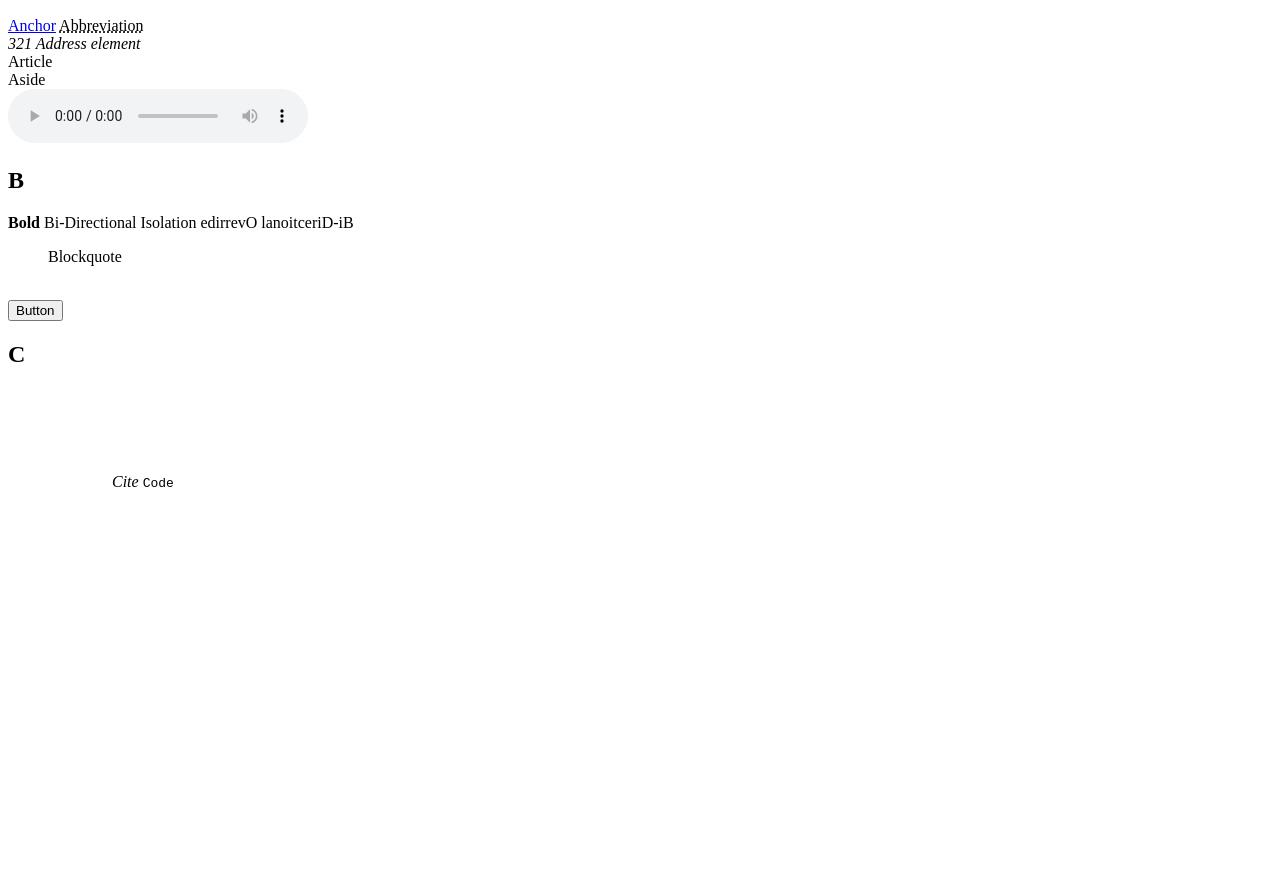
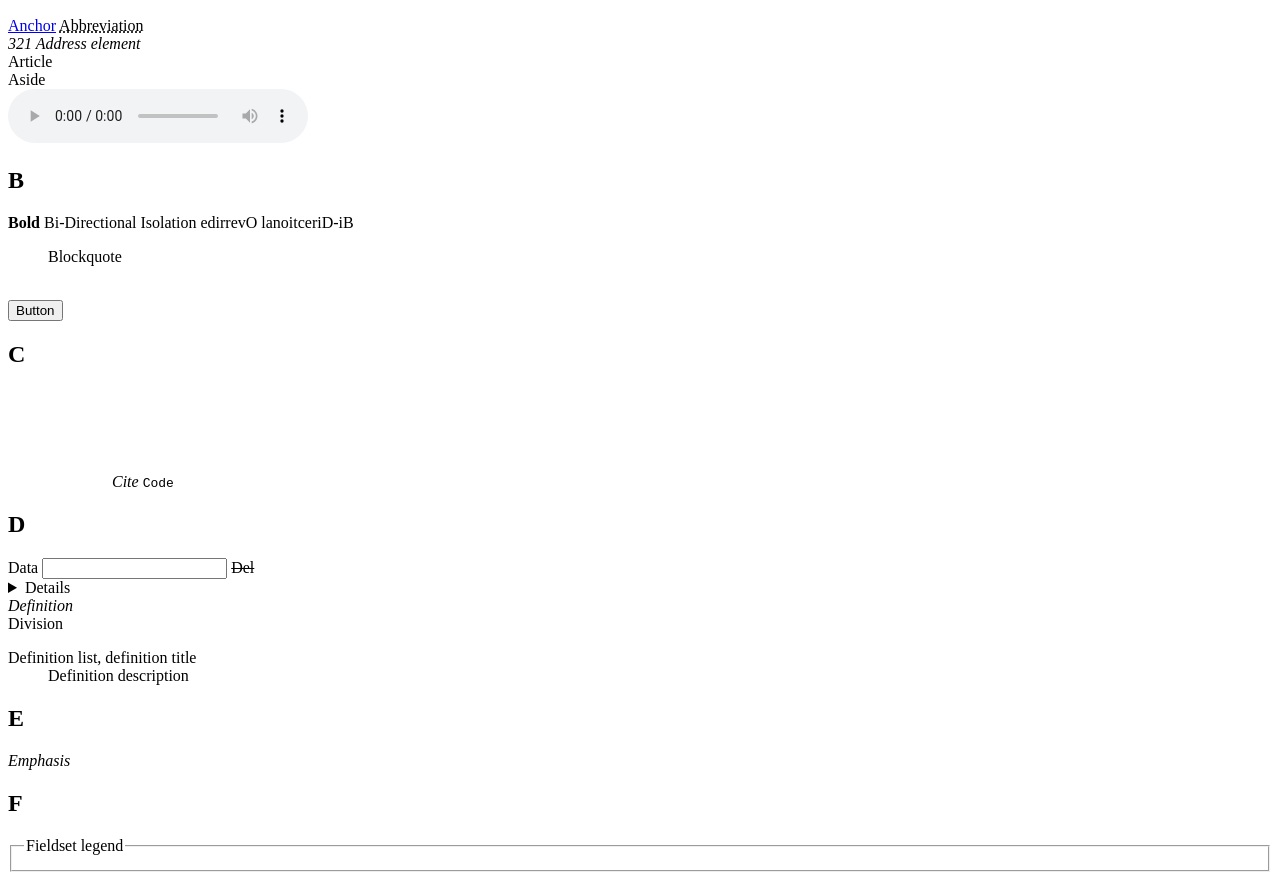
Before and after one commit to dp-lewis/all-html-elements-page, a plain HTML site: page index.html in a window 1280 px wide. Shown: the part 110-990 px from the top of the page. Before the commit the page ends 800 px from the top, so only its background shows below. Drawn offline with Linux system fonts and the light colour scheme.

Commit message:
Added elements for d and e

```diff
--- a/index.html
+++ b/index.html
@@ -42,5 +42,50 @@
     <!-- Col see table -->
     <!-- Colgroup see table -->
     <!-- Content is part of shadow DOM -->
+
+    <h2>D</h2>
+    <data value="3967381398">Data</data>
+    <input list="browsers" />
+    <datalist id="browsers">
+      <option value="Chrome">
+      <option value="Firefox">
+      <option value="Internet Explorer">
+      <option value="Opera">
+      <option value="Safari">
+    </datalist>
+    <!-- DD see DL -->
+
+    <del>Del</del>
+
+    <details>
+      <summary>Details</summary>
+      <p>More info about the details.</p>
+    </details>
+
+    <dfn>Definition</dfn>
+    <div>Division</div>
+    <dl>
+      <dt>Definition list, definition title</dt>
+      <dd>Definition description</dd>
+    </dl>
+
+    <h2>E</h2>
+
+    <!-- Element -->
+    <em>Emphasis</em>
+
+    <!--<embed type="video/quicktime" src="movie.mov" width="100" height="100">-->
+
+
+    <h2>F</h2>
+
+    <form action="./" method="post">
+      <fieldset>
+        <legend>Fieldset legend</legend>
+      </fieldset>
+    </form>
+
+
+
 	</body>
 </html>
```
